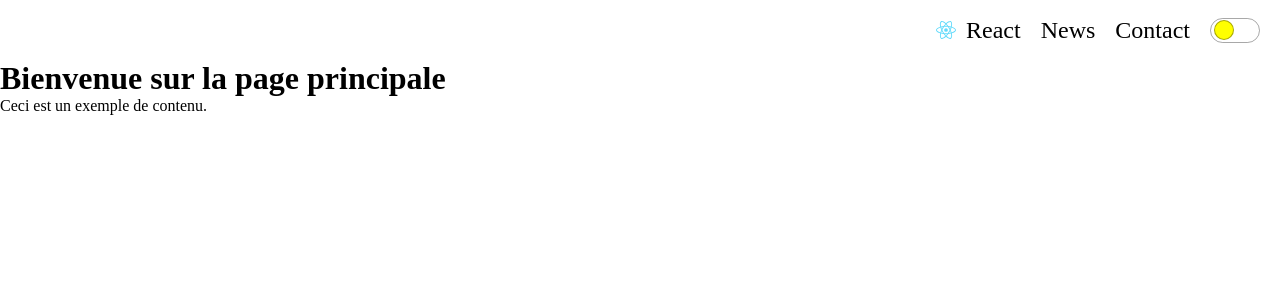
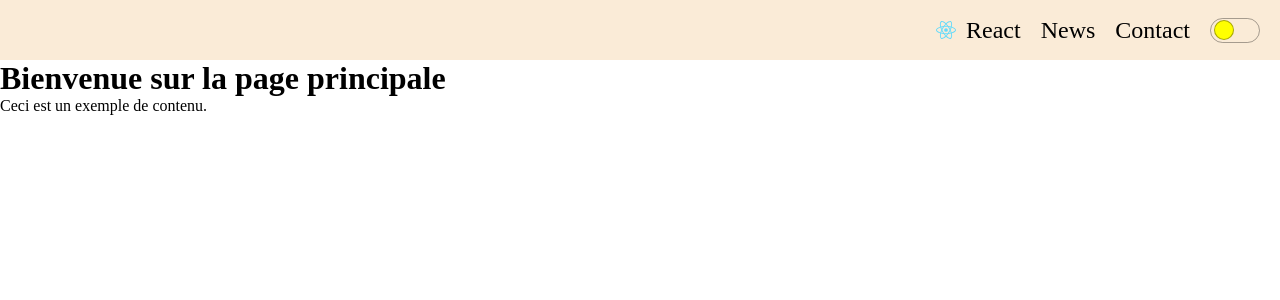
Before and after one commit to ventustyl/Framework, a Next.js app: page / in a window 1280 px wide. Shown: the top 300 px of the page. Built offline with nearby package versions, Linux system fonts and the light colour scheme.

Commit message:
install gsap

```diff
--- a/src/app/components/navbar/Navbar.module.css
+++ b/src/app/components/navbar/Navbar.module.css
@@ -7,8 +7,16 @@
   justify-content: flex-end;
 }
 
+.navbarLight {
+  background-color: antiquewhite;
+}
+
+.navbarDark {
+  background-color: darkcyan;
+}
+
 .navbarAuto {
-  background-color: transparent;
+  position: auto;
 }
 
 .navbarFixed {
@@ -55,12 +63,10 @@
   transform: translateY(-50%);
   border: solid 1px rgba(0, 0, 0, 0.342);
   transition: all 1s ease;
-
 }
 .ligth {
   transform: translateY(-50%) translateX(0); /* Position ligth */
   background: yellow;
-
 }
 .dark {
   transform: translateY(-50%) translateX(22px); /* Position dark */
--- a/src/app/components/navbar/Navbar.tsx
+++ b/src/app/components/navbar/Navbar.tsx
@@ -28,8 +28,8 @@ const Navbar: React.FC<NavbarProps> = ({ dark, toggleDarkMode }) => {
   return (
     <nav
       className={`${style.navbar} ${
-        scroll ? style.navbarFixed : style.navbarAuto
-      }`}
+        dark ? style.navbarLight : style.navbarDark
+      } ${scroll ? style.navbarFixed : style.navbarAuto}`}
     >
       <ul className={style.navbarUl}>
         <li className={style.navbarLi}>
--- a/src/app/layout.tsx
+++ b/src/app/layout.tsx
@@ -12,6 +12,9 @@ export default function RootLayout({
   children: React.ReactNode;
 }>) {
   return (
+
+
+
     <html lang="fr">
       <body>{children}</body>
     </html>
--- a/src/app/page.tsx
+++ b/src/app/page.tsx
@@ -1,5 +1,5 @@
-// page.tsx
 import ClientLayout from "./ClientLayout";
+
 import style from "./page.module.css";
 
 export default function Page() {
```
Also changed, not shown: package.json (+5 -4 lines), src/app/ClientLayout.tsx (+7 -1 lines), 2 other files (tests, documents, lock files or other folders).
